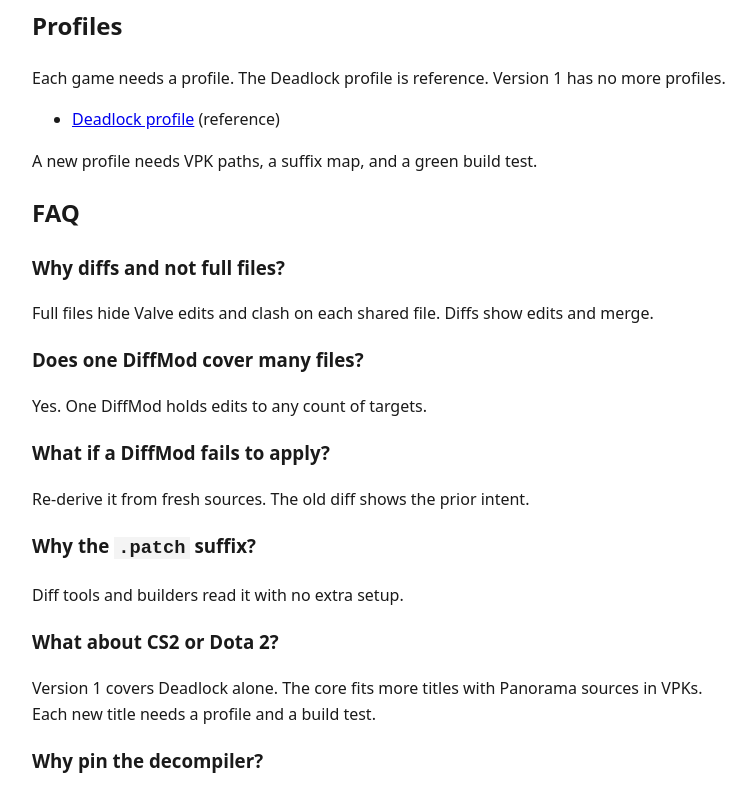
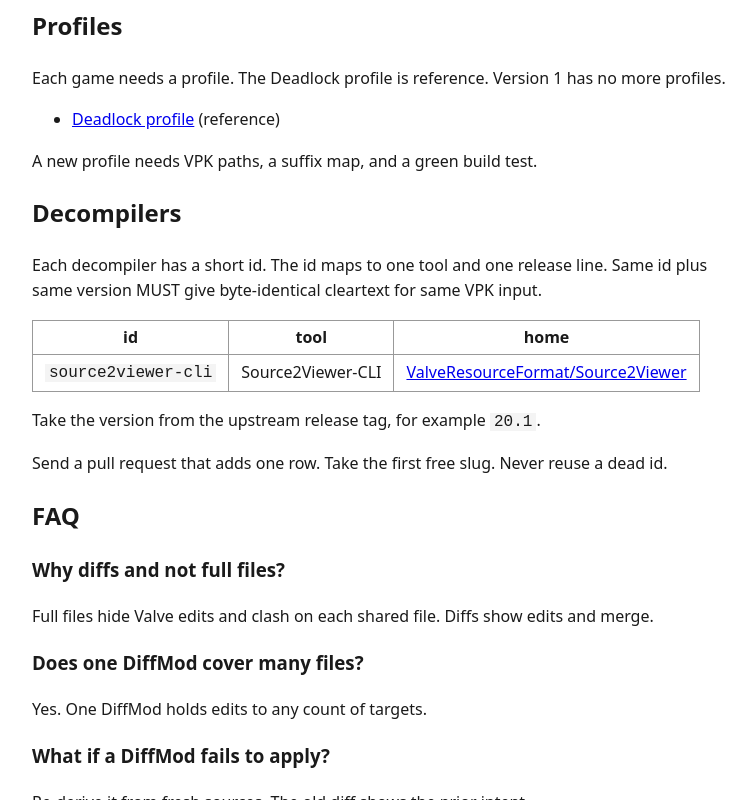
Before and after one commit to diffmod/diffmod-spec, a plain HTML site: page site/index.html in a window 1280 px wide. Shown: the part 2000-2800 px from the top of the page, without its empty margins (256-1011 px from the left). Drawn offline with Linux system fonts and the light colour scheme.

Commit message:
spec: add decompiler id registry
Free text names drift, so ids now come from decompilers.md:
one id maps to one tool and one release line, with a
byte-identical output contract. New ids land as pull
requests that add one row.

Assisted-by: Pi (muse-spark-1.3-contributor)

```diff
--- a/site/index.html
+++ b/site/index.html
@@ -27,6 +27,7 @@ ol.spec > li { margin-bottom: 1rem; }
 <a href="#introduction">Introduction</a>
 <a href="#specification">Specification</a>
 <a href="#profiles">Profiles</a>
+<a href="#decompilers">Decompilers</a>
 <a href="#faq">FAQ</a>
 </nav>
 </header>
@@ -45,7 +46,7 @@ ol.spec > li { margin-bottom: 1rem; }
 <li>The header holds zero or more lines at the top of the file. Each header line starts with <code>#</code>.</li>
 <li>The keys are <code>spec</code>, <code>title</code>, <code>game</code>, <code>game-build</code>, and <code>decompiler</code>. Builders ignore unknown <code>#</code> lines. Builders treat them as comments.</li>
 <li>The <code>spec</code> key holds the spec version, for example <code>spec: 1</code>. A file without a <code>spec</code> key defaults to version 1. If you add a header, place <code>spec</code> first.</li>
-<li>The <code>title</code> key holds a short human name. The <code>game</code> key holds the game id, for example <code>deadlock</code>. The <code>game-build</code> key is RECOMMENDED and holds the game build id. The <code>decompiler</code> key is RECOMMENDED and holds the decompiler name and version, for example <code>source2viewer-cli 20.1</code>.</li>
+<li>The <code>title</code> key holds a short human name. The <code>game</code> key holds the game id, for example <code>deadlock</code>. The <code>game-build</code> key is RECOMMENDED and holds the game build id. The <code>decompiler</code> key is RECOMMENDED and holds a registry id plus a version, for example <code>source2viewer-cli 20.1</code>. Take ids from the <a href="#decompilers">registry</a>.</li>
 <li>The body is a unified diff. Use <code>diff -u</code> form with <code>---</code> and <code>+++</code> lines. The body MUST apply clean with <code>git apply -p1</code>.</li>
 <li>Paths MUST use <code>a/</code> and <code>b/</code> prefixes. Paths MUST stay relative to the VPK root. New files MUST use <code>--- /dev/null</code> plus <code>+++ b/&lt;path&gt;</code>. Version 1 forbids renames. Version 1 forbids deletes. Keep context at three lines. Use LF line ends in hunks.</li>
 <li>Each target path MUST map to a compiled path through the game profile. The Deadlock profile maps <code>.css</code> to <code>.vcss_c</code>. It maps <code>.xml</code> to <code>.vxml_c</code>. It maps <code>.js</code> to <code>.vjs_c</code>. Files with a raw suffix such as <code>.cfg</code> pass through with no compile step.
@@ -76,6 +77,16 @@ ol.spec > li { margin-bottom: 1rem; }
 </ul>
 <p>A new profile needs VPK paths, a suffix map, and a green build test.</p>
 </section>
+<section id="decompilers">
+<h2>Decompilers</h2>
+<p>Each decompiler has a short id. The id maps to one tool and one release line. Same id plus same version MUST give byte-identical cleartext for same VPK input.</p>
+<table>
+<tr><th>id</th><th>tool</th><th>home</th></tr>
+<tr><td><code>source2viewer-cli</code></td><td>Source2Viewer-CLI</td><td><a href="https://github.com/ValveResourceFormat/Source2Viewer">ValveResourceFormat/Source2Viewer</a></td></tr>
+</table>
+<p>Take the version from the upstream release tag, for example <code>20.1</code>.</p>
+<p>Send a pull request that adds one row. Take the first free slug. Never reuse a dead id.</p>
+</section>
 <section id="faq">
 <h2>FAQ</h2>
 <h3>Why diffs and not full files?</h3>
@@ -90,6 +101,8 @@ ol.spec > li { margin-bottom: 1rem; }
 <p>Version 1 covers Deadlock alone. The core fits more titles with Panorama sources in VPKs. Each new title needs a profile and a build test.</p>
 <h3>Why pin the decompiler?</h3>
 <p>Decompile output shifts with the decompiler release. A pinned version keeps builds repeatable.</p>
+<h3>How do new decompiler names get issued?</h3>
+<p>Send a pull request that adds one registry row. Take the first free slug. The id maps to one tool and one release line.</p>
 </section>
 </main>
 <footer>
```
Also changed, not shown: 4 other files.
